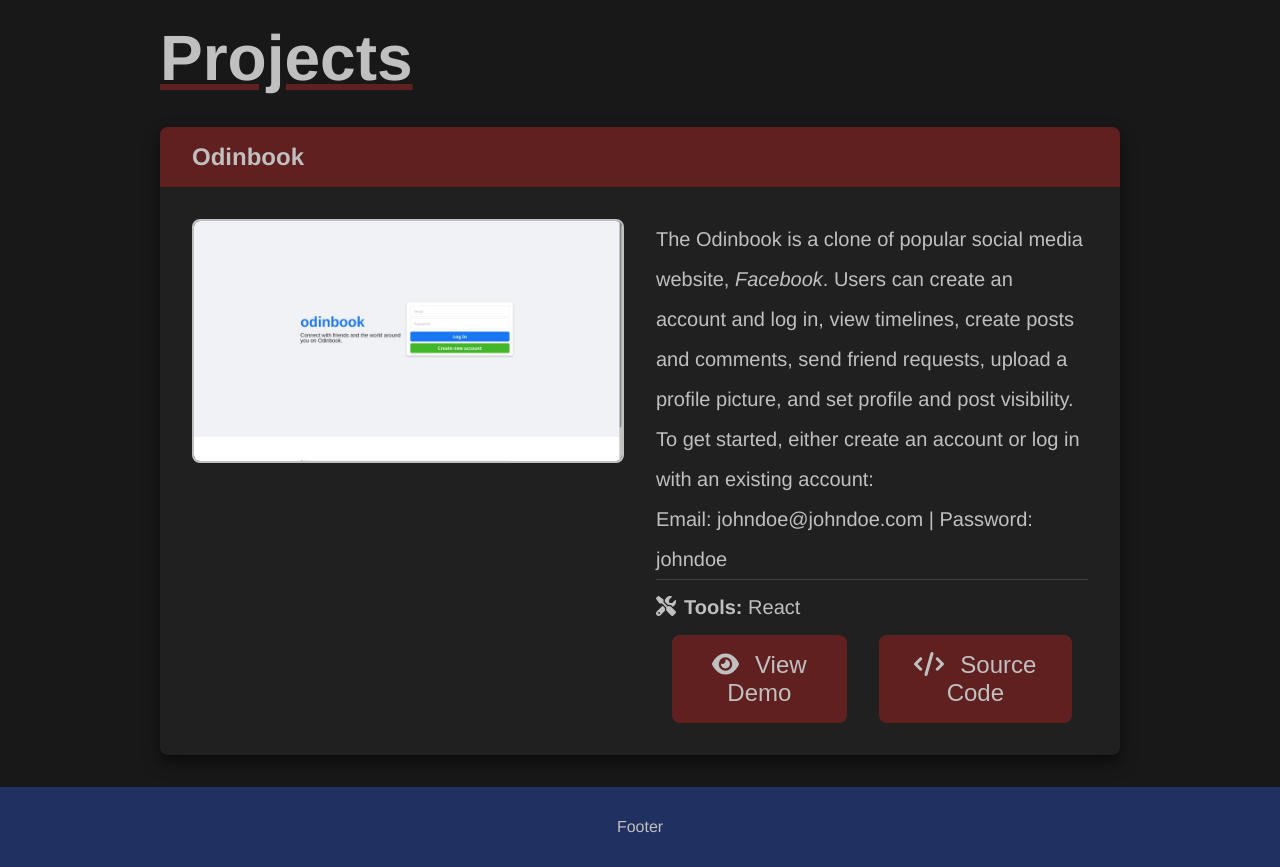
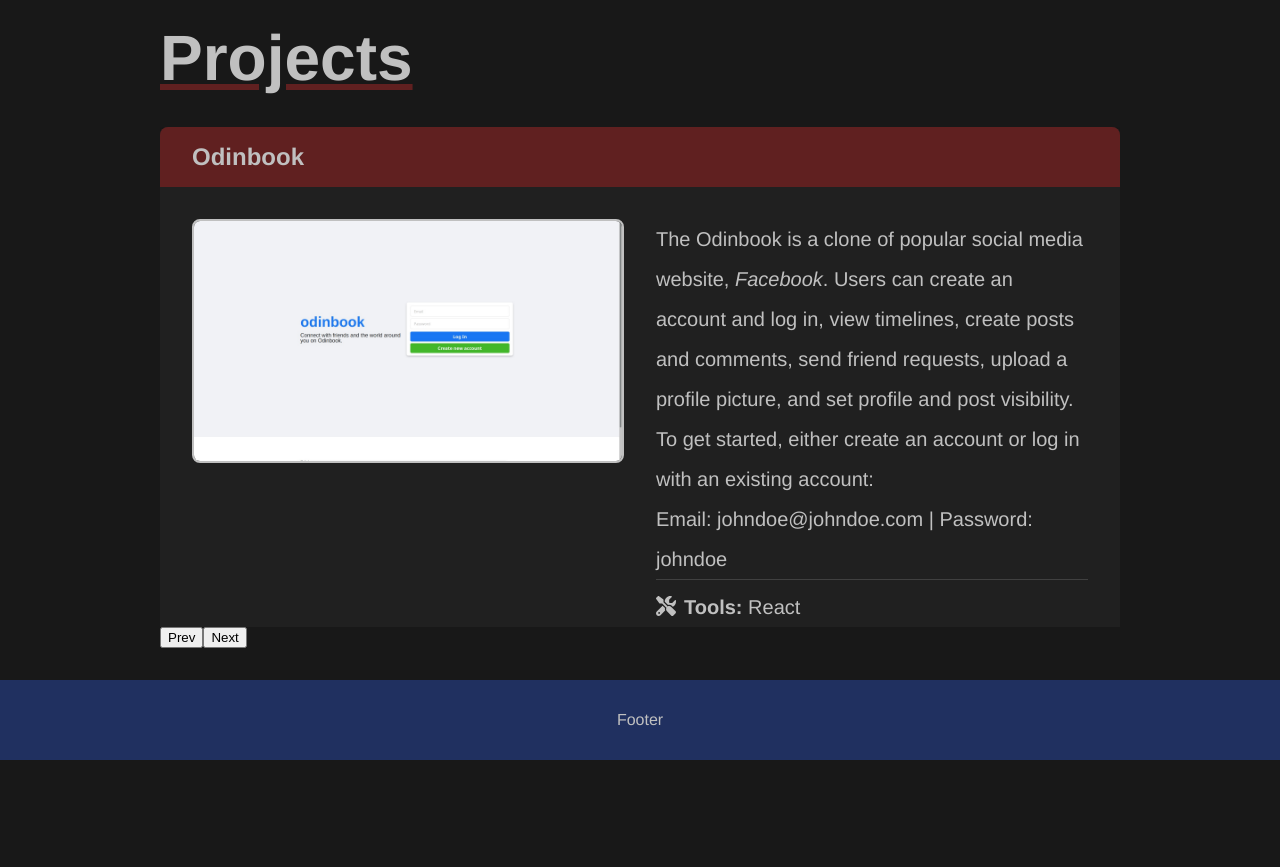
Before and after one commit to RedRaptor10/portfolio-original, a React (Create React App) app: page / in a window 1280 px wide. Shown: the part 2100-2967 px from the top of the page. After the commit the page ends 2860 px from the top, so only its background shows below. Built offline with nearby package versions, Linux system fonts and the light colour scheme.

Commit message:
Add initial slider function

```diff
--- a/src/components/Projects.js
+++ b/src/components/Projects.js
@@ -1,12 +1,41 @@
+import { useState, useEffect } from 'react';
 import { FontAwesomeIcon } from '@fortawesome/react-fontawesome';
 import { faTools, faEye, faCode } from '@fortawesome/free-solid-svg-icons';
 import odinbook from '../assets/projects/odinbook.jpg';
 
+//let currentSlide = 0;
+
 const Projects = () => {
+    const [currentSlide, setCurrentSlide] = useState(0);
+
+    function switchSlide(nav) {
+        let slides = document.querySelectorAll('.project');
+
+        //let prevBtn = document.querySelector('.prev-btn');
+        //let nextBtn = document.querySelector('.next-btn');
+
+        // Switch Slide
+        if (nav === 'prev') {
+            if (currentSlide > 0) {
+                slides[currentSlide].style.left = '125%';
+                slides[currentSlide - 1].style.left = '0';
+                setCurrentSlide(currentSlide - 1);
+            }
+        }
+        else if (nav === 'next') {
+            if (currentSlide < slides.length - 1) {
+                slides[currentSlide].style.left = '-125%';
+                slides[currentSlide + 1].style.left = '0';
+                setCurrentSlide(currentSlide + 1);
+            }
+        }
+    }
+
     return (
         <section id="projects">
             <h1>Projects</h1>
-            <div className="card">
+            <div className="projects-list">
+                <div className="card project">
                     <h2 className="card-title">Odinbook</h2>
                     <div className="project-content">
                         <img src={odinbook} alt="Odinbook"></img>
@@ -32,6 +61,35 @@
                         </div>
                     </div>
                 </div>
+                <div className="card project">
+                    <h2 className="card-title">Odinbook</h2>
+                    <div className="project-content">
+                        <img src={odinbook} alt="Odinbook"></img>
+                        <div className="project-info">
+                            <div className="project-description">
+                                The Odinbook is a clone of popular social media website, <em>Facebook</em>. Users can create an account and log in,
+                                view timelines, create posts and comments, send friend requests, upload a profile picture, and set profile and post
+                                visibility. To get started, either create an account or log in with an existing account:
+                                <br />
+                                Email: johndoe@johndoe.com | Password: johndoe
+                            </div>
+                            <div className="project-tools">
+                            <FontAwesomeIcon icon={faTools} /><b>Tools: </b>React
+                            </div>
+                            <div className="project-btns">
+                                <a href="https://redraptor10.github.io/odinbook/" target="_blank" rel="noreferrer">
+                                    <button><FontAwesomeIcon icon={faEye} />View Demo</button>
+                                </a>
+                                <a href="https://github.com/RedRaptor10/odinbook" target="_blank" rel="noreferrer">
+                                    <button><FontAwesomeIcon icon={faCode} />Source Code</button>
+                                </a>
+                            </div>
+                        </div>
+                    </div>
+                </div>
+            </div>
+            <button className="prev-btn" onClick={() => { switchSlide('prev') }}>Prev</button>
+            <button className="next-btn" onClick={() => { switchSlide('next') }}>Next</button>
         </section>
     )
 };
--- a/src/styles/style.css
+++ b/src/styles/style.css
@@ -247,6 +247,29 @@
 }
 
 /* Projects */
+.projects-list {
+    position: relative;
+    width: 100%;
+    height: 500px;
+    overflow: hidden;
+    z-index: -9999;
+}
+
+.project {
+    position: absolute;
+    left: 125%;
+    width: 100%;
+    -webkit-transition: all 0.5s ease; /* Chrome / Safari */
+    -moz-transition: all 0.5s ease; /* Mozilla Firefox */
+    -o-transition: all 0.5s ease; /* Opera */
+    -ms-transition: all 0.5s ease; /* Microsoft Edge */
+    transition: all 0.5s ease;
+}
+
+.project:first-child {
+    left: 0;
+}
+
 #projects .card-title {
     padding-left: 32px;
     text-align: left;
```
Lines whose indentation alone changed are shown as unchanged.
